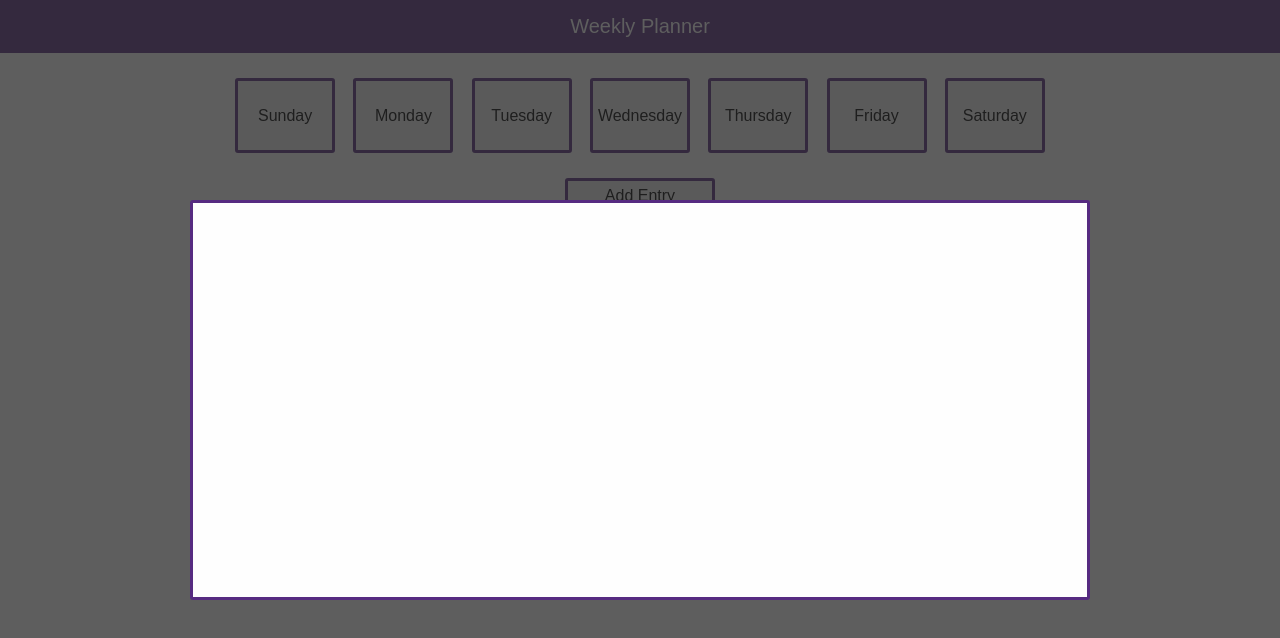
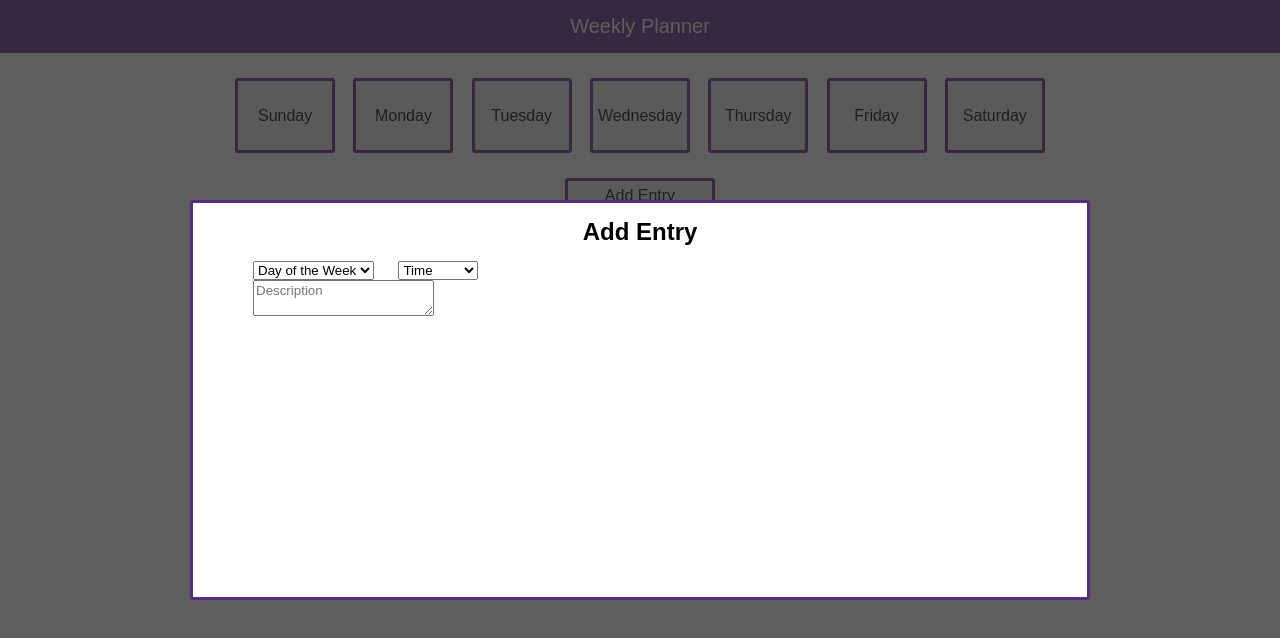
Before and after one commit to OSAdams/week-planner, a website: page pages/index.html in a window 1280 px wide. Drawn offline with Linux system fonts and the light colour scheme; a web font is replaced by a local one.

Commit message:
update modal styling. add form inputs add styling. #1

```diff
--- a/css/styles.css
+++ b/css/styles.css
@@ -70,6 +70,21 @@ div.entry-modal > .container {
   width: 100%;
 }
 
+div.entry-modal h2 {
+  text-align: center;
+  margin-top: 15px;
+  margin-bottom: 15px;
+}
+
+select#day-select:focus,
+select#day-select:active {
+  border-color: #562b81;
+}
+
+select:last-child {
+  margin-left: 20px;
+}
+
 .hidden {
   display: none;
 }
--- a/pages/index.html
+++ b/pages/index.html
@@ -58,7 +58,60 @@
   </main>
   <div class="entry-modal fl-ai-jc-cen">
     <div class="container">
-      <div class="add-entry-form" id="add-entry-form">
+      <div class="container">
+        <div class="row">
+          <div class="column-full">
+            <h2>Add Entry</h2>
+          </div>
+        </div>
+        <form id="entry-form">
+          <div class="row">
+            <div class="column-full">
+              <select name="day-of-the-week" id="day-select">
+                <option value="">Day of the Week</option>
+                <option value="sunday">Sunday</option>
+                <option value="monday">Monday</option>
+                <option value="tuesday">Tuesday</option>
+                <option value="wednesday">Wednesday</option>
+                <option value="thursday">Thursday</option>
+                <option value="friday">Friday</option>
+                <option value="saturday">Saturday</option>
+              </select>
+              <select name="time-of-day" id="time-select">
+                <option value="">Time</option>
+                <option value="twelve-am">12:00 AM</option>
+                <option value="one-am">1:00 AM</option>
+                <option value="two-am">2:00 AM</option>
+                <option value="three-am">3:00 AM</option>
+                <option value="four-am">4:00 AM</option>
+                <option value="five-am">5:00 AM</option>
+                <option value="six-am">6:00 AM</option>
+                <option value="seven-am">7:00 AM</option>
+                <option value="eight-am">8:00 AM</option>
+                <option value="nine-am">9:00 AM</option>
+                <option value="ten-am">10:00 AM</option>
+                <option value="eleven-am">11:00 AM</option>
+                <option value="twelve-pm">12:00 PM</option>
+                <option value="one-pm">1:00 PM</option>
+                <option value="two-pm">2:00 PM</option>
+                <option value="three-pm">3:00 PM</option>
+                <option value="four-pm">4:00 PM</option>
+                <option value="five-pm">5:00 PM</option>
+                <option value="six-pm">6:00 PM</option>
+                <option value="seven-pm">7:00 PM</option>
+                <option value="eight-pm">8:00 PM</option>
+                <option value="nine-pm">9:00 PM</option>
+                <option value="ten-pm">10:00 PM</option>
+                <option value="eleven-pm">11:00 PM</option>
+              </select>
+            </div>
+            <div class="row">
+              <div class="column-full">
+                <textarea placeholder="Description"></textarea>
+              </div>
+            </div>
+          </div>
+        </form>
       </div>
     </div>
   </div>
```
